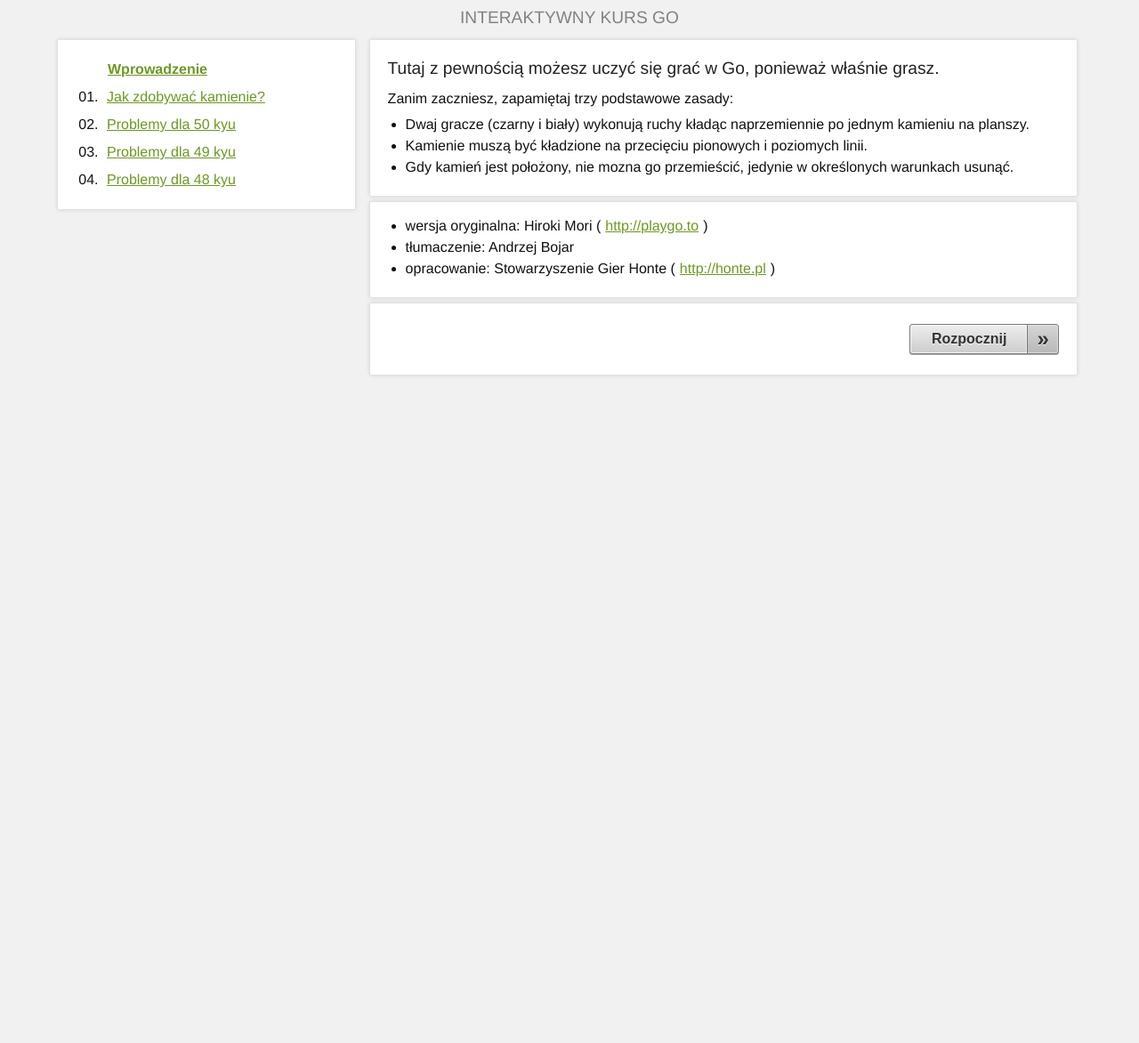
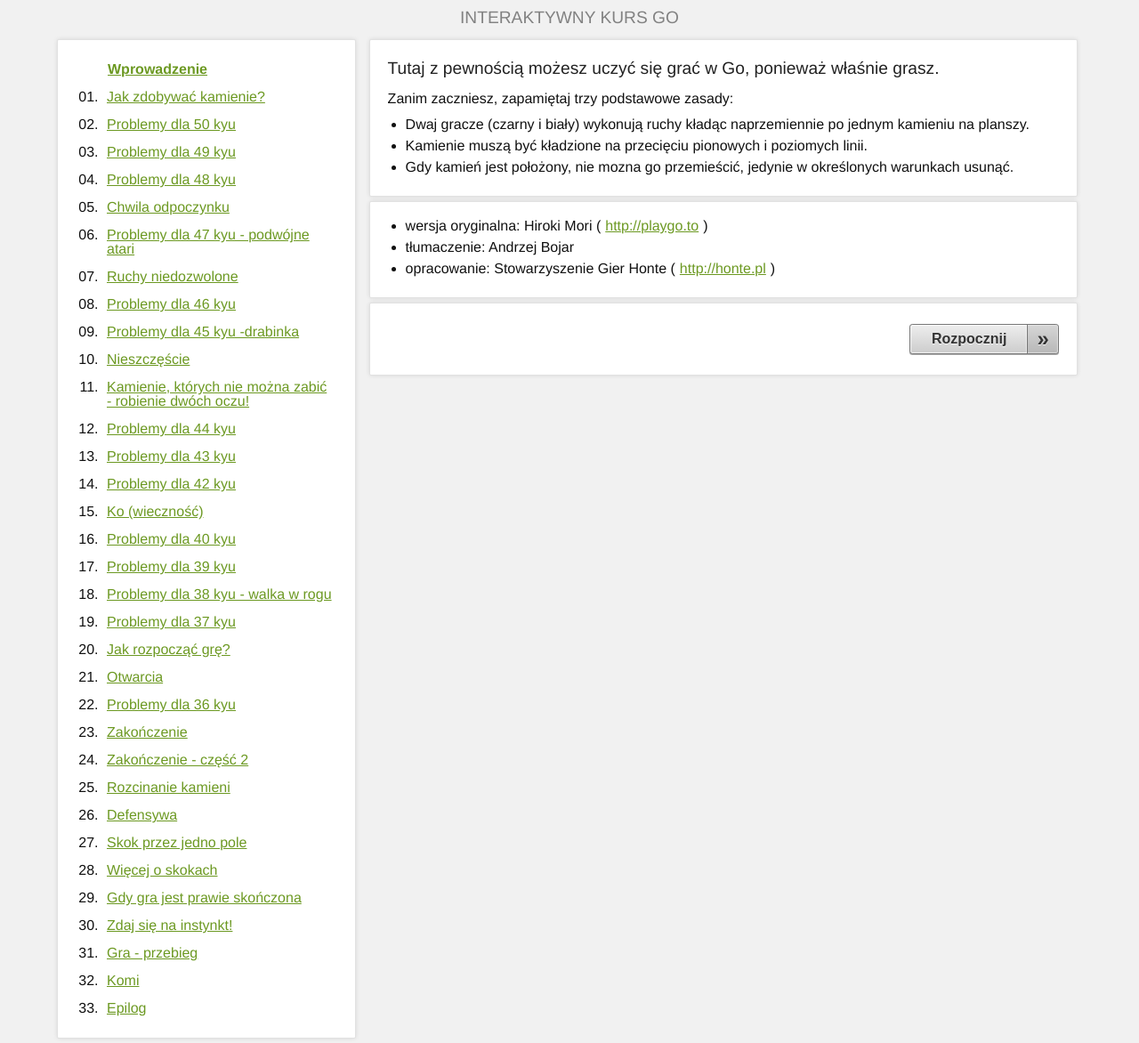
Before and after one commit to Honte/kursgo, a Jekyll site: the page built from index.html, in a window 1280 px wide. Shown: the whole page at 89% size. Built offline with Jekyll 4.4.1, drawn with Linux system fonts in a browser that asks for light colours; before the commit the page ends 900 px from its top, so only the background shows below that.

Commit message:
Table of content

```diff
--- a/_data/lessons.yml
+++ b/_data/lessons.yml
@@ -2,3 +2,32 @@
 - "problemy-dla-50-kyu"
 - "problemy-dla-49-kyu"
 - "problemy-dla-48-kyu"
+- "chwila-odpoczynku"
+- "problemy-dla-47-kyu-podwojne-atari"
+- "ruchy-niedozwolone"
+- "problemy-dla-46-kyu"
+- "problemy-dla-45-kyu-drabinka"
+- "nieszczescie"
+- "kamienie-ktorych-nie-mozna-zabic-robienie-dwoch-oczu"
+- "problemy-dla-44-kyu"
+- "problemy-dla-43-kyu"
+- "problemy-dla-42-kyu"
+- "ko-wiecznosc"
+- "problemy-dla-40-kyu"
+- "problemy-dla-39-kyu"
+- "problemy-dla-38-kyu-walka-w-rogu"
+- "problemy-dla-37-kyu"
+- "jak-rozpoczac-gre"
+- "otwarcia"
+- "problemy-dla-36-kyu"
+- "zakonczenie"
+- "zakonczenie-czesc-2"
+- "rozcinanie-kamieni"
+- "defensywa"
+- "skok-przez-jedno-pole"
+- "wiecej-o-skokach"
+- "gdy-gra-jest-prawie-skonczona"
+- "zdaj-sie-na-instynkt"
+- "gra-przebieg"
+- "komi"
+- "epilog"
```
